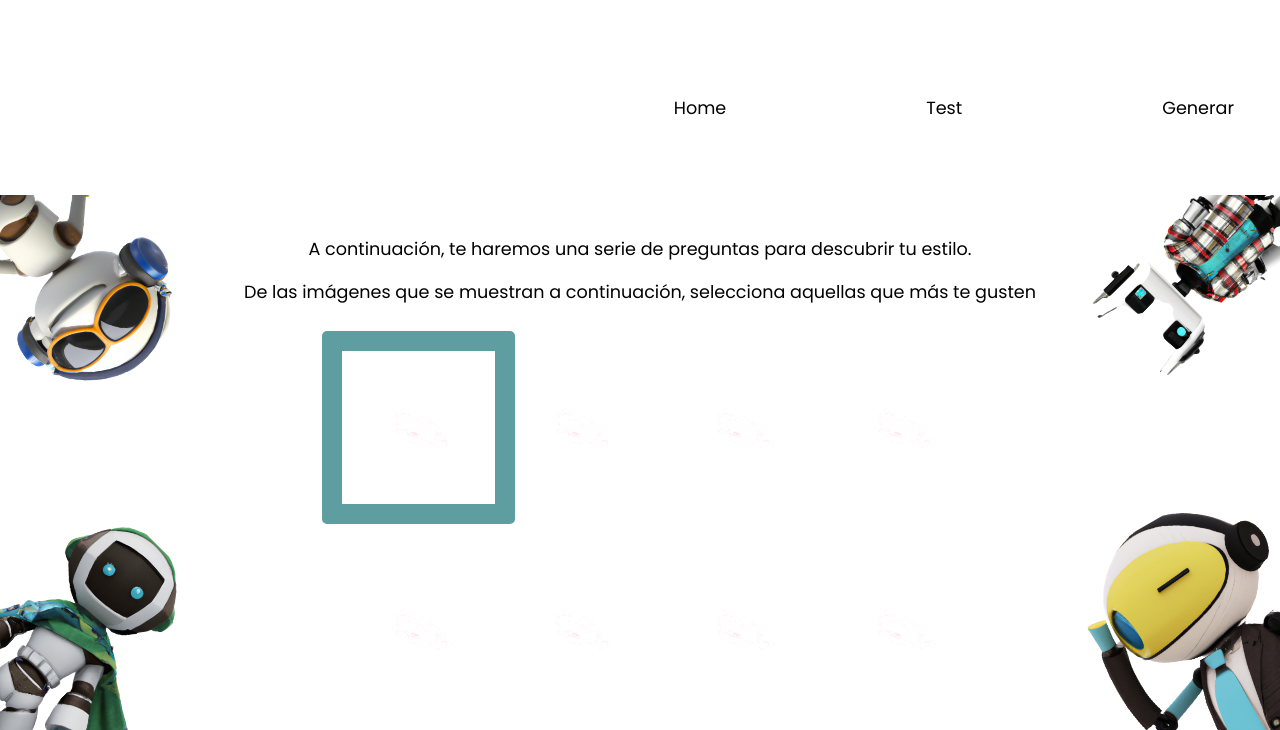
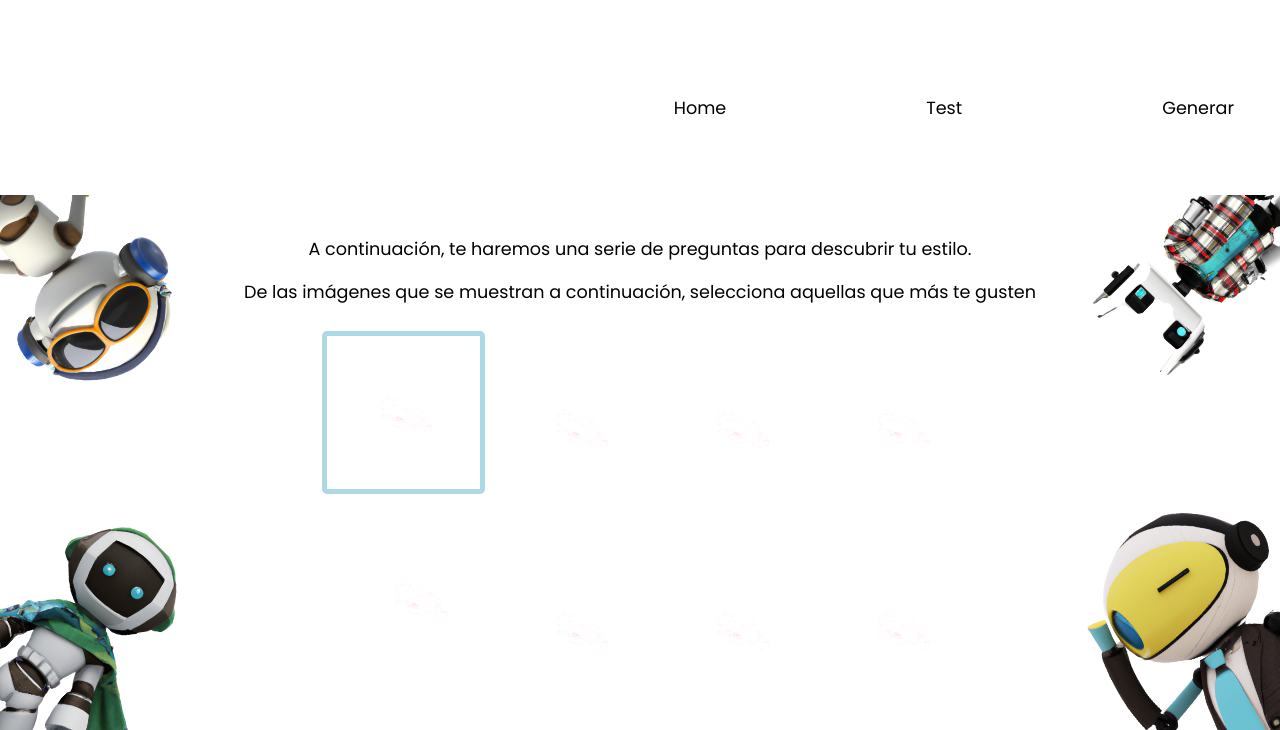
Before and after one commit to danteboe/betostyleSurvey, a website: page survey.html in a window 1280 px wide. Both pictures are taken after a click on the picture 418 px from the left and 427 px from the top of the page. Shown: the top 730 px of the page. Drawn offline with Linux system fonts and the light colour scheme.

Commit message:
Made slight change to the selected pictures.

```diff
--- a/survey_styles.css
+++ b/survey_styles.css
@@ -42,10 +42,10 @@ div{
   }
 
   .image_selected{
-    border-width: 20px;
+    border-width: 5px;
     border-style:solid;
     border-radius: 5px;
-    border-color: cadetblue;
+    border-color: lightblue;
   }
 
 
```
